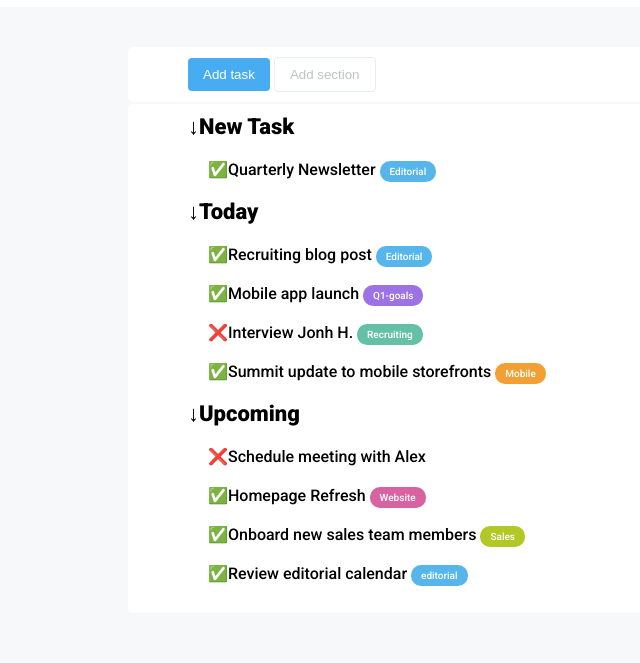
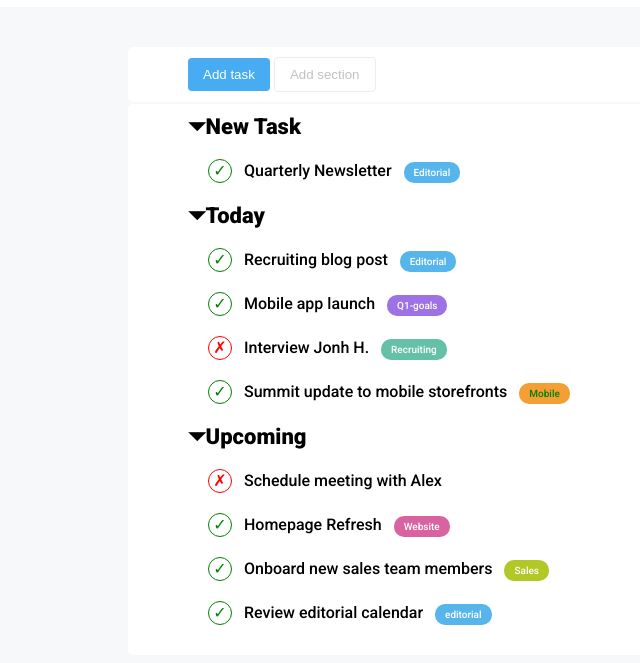
Before and after one commit to RiccardoFiacco/html-css-toboolist, a plain HTML site: page index.html in a window 1280 px wide. Shown: the part 75-738 px from the top of the page, without its empty margins (0-640 px from the left). Drawn offline with Linux system fonts and the light colour scheme.

Commit message:
add last changes

```diff
--- a/css/style.css
+++ b/css/style.css
@@ -14,10 +14,12 @@ body{
 ul {
     font-weight: 500;
 }
+
 li{
     margin: 20px;
     font-size: 16px;
     font-weight: 500;
+    list-style-type:none;
 }
 /*project style*/
 
@@ -76,6 +78,7 @@ li{
     border-radius: 10px;
     color: white;
     font-size: 10px;
+    margin-left: 8px;
 }
 
 .editorial{
@@ -102,11 +105,26 @@ li{
     background-color: rgb(177, 200, 39);
 }
 
+.task-icon{
+    display: inline-block;
+    border: 1px solid;
+    height: 24px;
+    width: 24px;
+    border-radius: 50px;
+    text-align: center;
+    line-height: 22px;
+}
+
 .done{
-    list-style-type:none;
-
+    color: green;
 }
 
 .not-done{
-    list-style-type: none;
+    color:red;
 }
+.main-list *{
+    margin-right: 8px;
+}
+
+
+/*utility class*/
--- a/index.html
+++ b/index.html
@@ -16,43 +16,63 @@
     <main class="main-body">
         <div class="container">
             <nav class="nav-body">
-                <button class="btn btn-add-task">Add task</button>
-                <button class="btn btn-add-section">Add section</button>
+                <button  class="btn btn-add-task" >Add task</button>
+                <button  class="btn btn-add-section">Add section</button>
             </nav>
         </div>
 
         <section class="container">
             <div class="main-list">
 
-                <ul class="name-list new-task">&#8595New Task
-                    <li class="done">✅Quarterly Newsletter
+                <ul class="name-list new-task">&#9207;New Task
+                    <li>
+                        <span class="done task-icon">&check;</span>
+                        Quarterly Newsletter
                         <span class="type-quest editorial">Editorial</span>
                     </li>
                 </ul>
 
-                <ul class="name-list today">&#8595Today
-                    <li class="done">✅Recruiting blog post
+                <ul class="name-list today">&#9207;Today
+                    <li>
+                        <span class="done task-icon">&check;</span>
+                        Recruiting blog post
                         <span class="type-quest editorial">Editorial</span>
                     </li>
-                    <li class="done">✅Mobile app launch
+                    <li>
+                        <span class="done task-icon">&check;</span>
+                        Mobile app launch
                         <span class="type-quest q1-goals">Q1-goals</span>
                     </li>
-                    <li class="not-done">❌Interview Jonh H.
-                        <span class="type-quest recruiting">Recruiting</span>
+                    <li>
+                        <span class="not-done task-icon">&cross;</span>
+                        Interview Jonh H.
+                        <span class=" type-quest recruiting">Recruiting</span>
                     </li>
-                    <li class="done">✅Summit update to mobile storefronts
-                        <span class="type-quest mobile">Mobile</span>
+                    <li>
+                        <span class="done task-icon">&check;</span>
+                        Summit update to mobile storefronts
+                        <span class="done type-quest mobile">Mobile</span>
                     </li>
                 </ul>
 
-                <ul class="name-list upcoming">&#8595Upcoming
-                    <li class="not-done">❌Schedule meeting with Alex</li>
-                    <li class="done">✅Homepage Refresh
+                <ul class="name-list upcoming">&#9207;Upcoming
+                    <li>
+                        <span class="not-done task-icon">&cross;</span>
+                        Schedule meeting with Alex
+                    </li>
+                    <li>
+                        <span class="done task-icon">&check;</span>
+                        Homepage Refresh
                         <span class="type-quest website">Website</span>
                     </li>
-                    <li class="done">✅Onboard new sales team members
-                        <span class="type-quest sales">Sales</span></li>
-                    <li class="done">✅Review editorial calendar
+                    <li>
+                        <span class="done task-icon">&check;</span>
+                        Onboard new sales team members
+                        <span class="type-quest sales">Sales</span>
+                    </li>
+                    <li>
+                        <span class="done task-icon">&check;</span>
+                        Review editorial calendar
                         <span class="type-quest editorial">editorial</span>
                     </li>
                 </ul>
```
